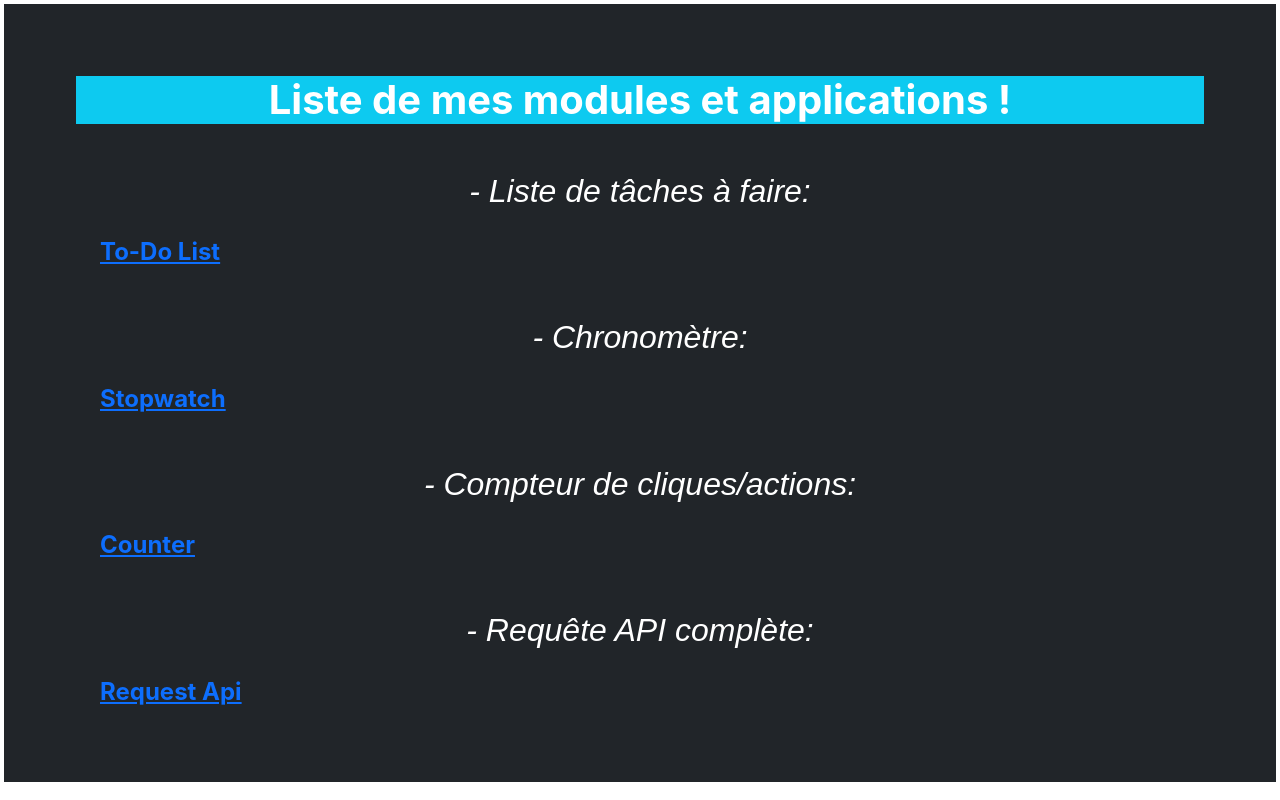
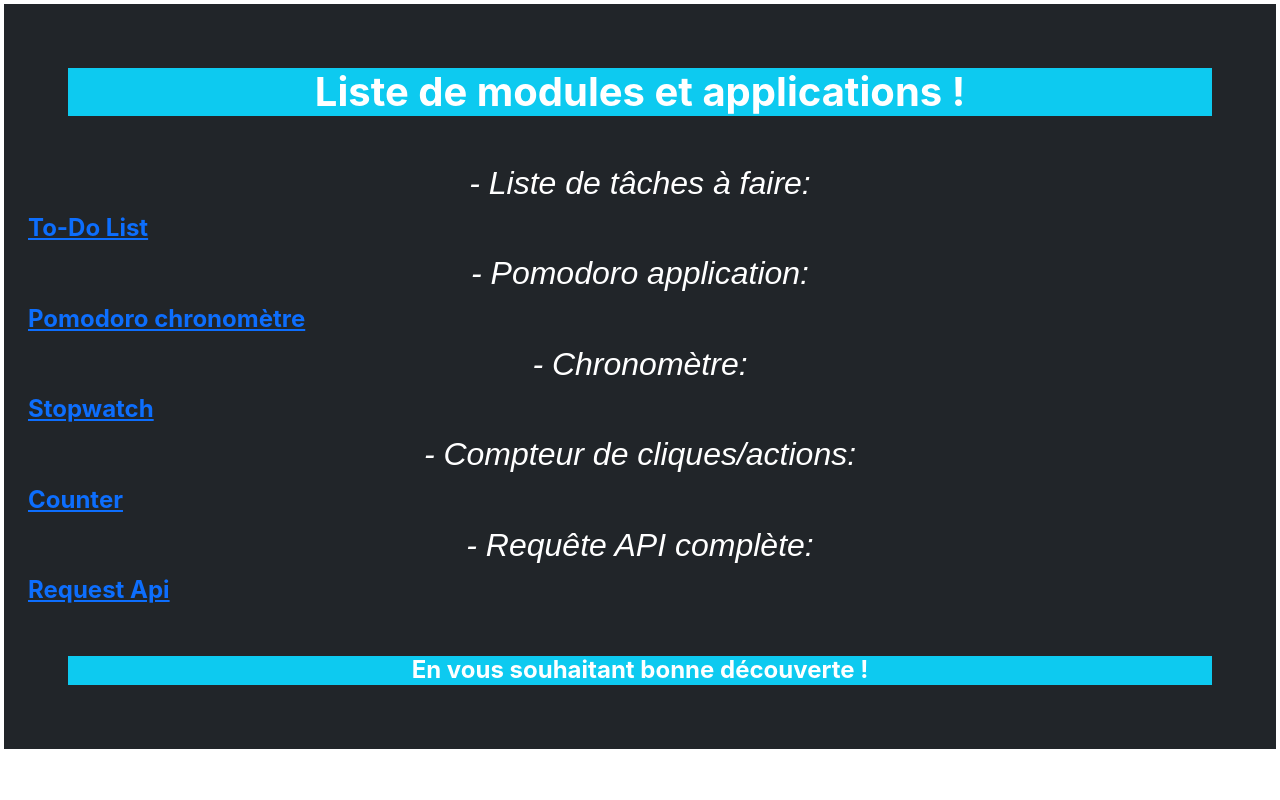
Before and after one commit to Louis75011/components-app-mobile, a React (Create React App) app: page / in a window 1280 px wide. Built offline with nearby package versions, Linux system fonts and the light colour scheme.

Commit message:
add pomodoroApp component function to the ReactApp

```diff
--- a/package.json
+++ b/package.json
@@ -42,6 +42,7 @@
   "devDependencies": {
     "@babel/plugin-proposal-decorators": "^7.18.2",
     "autoprefixer": "^10.4.7",
-    "postcss": "^8.4.14"
+    "postcss": "^8.4.14",
+    "prettier": "2.7.0"
   }
 }
--- a/src/App.js
+++ b/src/App.js
@@ -1,12 +1,13 @@
 import { Routes, Route } from "react-router-dom";
 import Home from "./components/Home.jsx";
 import ToDoList from "./components/ToDoList.jsx";
+import Pomodoro from "./components/Pomodoro.jsx";
 import Stopwatch from "./components/Stopwatch";
 import Counter from "./components/Counter";
 import RequestApi from "./components/RequestApi.jsx";
 import "bootstrap/dist/css/bootstrap.min.css";
 import "bootstrap/dist/js/bootstrap.bundle.min";
-import "./App.css";
+import "./style/App.css";
 
 export default function App() {
   return (
@@ -14,6 +15,7 @@ export default function App() {
       <Routes>
         <Route path="/" element={<Home />}></Route>
         <Route path="/todolist" element={<ToDoList />}></Route>
+        <Route path="/pomodoro" element={<Pomodoro />}></Route>
         <Route path="/stopwatch" element={<Stopwatch />}></Route>
         <Route path="/counter" element={<Counter />}></Route>
         <Route path="/requestapi" element={<RequestApi />}></Route>
--- a/src/components/Counter.jsx
+++ b/src/components/Counter.jsx
@@ -1,6 +1,7 @@
 import React, { useState } from "react";
 import { Link } from "react-router-dom";
-import "../App.css";
+import "../style/App.css";
+import "../style/Components.css";
 
 export default function Counter() {
   const [counter, setCounter] = useState(0);
@@ -21,6 +22,10 @@ export default function Counter() {
 
   return (
     <div className="counter">
+      <h2 className="text-success text-center m-5 fw-bold">
+        Liste des tâches à accomplir :
+      </h2>
+
       <span className="counter__output m-5">{counter}</span>
       <div className="btn__container">
         <button className="control__btn" onClick={increase}>
--- a/src/components/Home.jsx
+++ b/src/components/Home.jsx
@@ -1,41 +1,51 @@
 import React from "react";
 import { Link } from "react-router-dom";
-import "../App.css";
+import "../style/App.css";
 
 export default function Home() {
   return (
-    <div className="bg-dark text-white p-4 m-1">
+    <div className="bg-dark text-white p-3 m-1">
       <h1 className="text-center m-5 fw-bold bg-info">
-        Liste de mes modules et applications !
+        Liste de modules et applications !
       </h1>
 
-      <div className="m-5">
-        <h2 className="m-4 fst-italic">- Liste de tâches à faire:</h2>
-        <Link className="m-4 fw-bolder fs-4" to={`/todolist`}>
+      <div classeName="m-4">
+        <h2 className="m-2 fst-italic">- Liste de tâches à faire:</h2>
+        <Link className="m-2 fw-bolder fs-4" to={`/todolist`}>
           To-Do List
         </Link>
       </div>
 
-      <div className="m-5">
-        <h2 className="m-4 fst-italic">- Chronomètre:</h2>
-        <Link className="m-4 fw-bolder fs-4" to={`/stopwatch`}>
+      <div classeName="m-4">
+        <h2 className="m-2 fst-italic">- Pomodoro application:</h2>
+        <Link className="m-2 fw-bolder fs-4" to={`/pomodoro`}>
+          Pomodoro chronomètre
+        </Link>
+      </div>
+
+      <div classeName="m-4">
+        <h2 className="m-2 fst-italic">- Chronomètre:</h2>
+        <Link className="m-2 fw-bolder fs-4" to={`/stopwatch`}>
           Stopwatch
         </Link>
       </div>
 
-      <div className="m-5">
-        <h2 className="m-4 fst-italic">- Compteur de cliques/actions:</h2>
-        <Link className="m-4 fw-bolder fs-4" to={`/counter`}>
+      <div classeName="m-4">
+        <h2 className="m-2 fst-italic">- Compteur de cliques/actions:</h2>
+        <Link className="m-2 fw-bolder fs-4" to={`/counter`}>
           Counter
         </Link>
       </div>
 
-      <div className="m-5">
-        <h2 className="m-4 fst-italic">- Requête API complète:</h2>
-        <Link className="m-4 fw-bolder fs-4" to={`/requestapi`}>
+      <div classeName="m-4">
+        <h2 className="m-2 fst-italic">- Requête API complète:</h2>
+        <Link className="m-2 fw-bolder fs-4" to={`/requestapi`}>
           Request Api
         </Link>
       </div>
+      <h4 className="text-center m-5 fw-bold bg-info">
+        En vous souhaitant bonne découverte !
+      </h4>
     </div>
   );
 }
--- /dev/null
+++ b/src/components/Pomodoro.jsx
@@ -0,0 +1,41 @@
+import React, { useEffect, useState } from "react";
+import { Link } from "react-router-dom";
+
+export default function Pomodoro() {
+  const [secondsLeft, setSecondsLeft] = useState(25 * 60);
+  const [timer, setTimer] = useState();
+
+  const start = () => {
+    const timer = setInterval(() => {
+      setSecondsLeft((secondsLeft) => secondsLeft - 1);
+      if (secondsLeft === 0) {
+        clearInterval(timer);
+      }
+    }, 1000);
+    setTimer(timer);
+  };
+
+  useEffect(() => {
+    if (secondsLeft === 0) {
+      clearInterval(timer);
+    }
+  }, [secondsLeft, timer]);
+
+  useEffect(() => {
+    return () => clearInterval(timer);
+  }, [timer]);
+
+  return (
+    <div className="container">
+      <h2>Temps de travail et de repos:</h2>
+      <button className="btn-warning p-1 m-3 rounded" onClick={start}>
+        Lecture/Arrêt
+      </button>
+      <div className=" message pomodoro">{secondsLeft} Secondes restantes</div>
+
+      <Link className="d-flex" to={"/"}>
+        <button className="btn-primary m-5">Retour</button>
+      </Link>
+    </div>
+  );
+}
--- a/src/components/RequestApi.jsx
+++ b/src/components/RequestApi.jsx
@@ -1,6 +1,6 @@
 import React, { useState, useEffect } from "react";
 import { Link } from "react-router-dom";
-import "../App.css";
+import "../style/App.css";
 
 export default function RequestApi() {
   const [dataUsers, dataSetUsers] = useState([]);
@@ -26,9 +26,10 @@ export default function RequestApi() {
 
   return (
     <div>
-      <h2 className="text-center m-5 fw-bold fs-4">
-        Liste des utilisateurs de JSONplaceHolder/Typicode :
+      <h2 className="text-center text-success m-5 fw-bold fs-4">
+        Liste des utilisateurs via Typicode :
       </h2>
+
       {isError ? (
         <h3> Une erreur est survenue</h3>
       ) : (
@@ -40,6 +41,7 @@ export default function RequestApi() {
           ))}
         </ul>
       )}
+
       <Link className="d-flex" to={"/"}>
         <button className="btn-primary m-5">Retour</button>
       </Link>
--- a/src/components/Stopwatch.jsx
+++ b/src/components/Stopwatch.jsx
@@ -20,7 +20,7 @@ const Stopwatch = () => {
 
   return (
     <div className="stopwatch">
-      <h2 className="text-success">Compteur de temps en or:</h2>
+      <h2 className="text-success">Compteur de temps or :</h2>
 
       <div class="circle gold">
         <div className="time">
--- a/src/components/ToDoList.jsx
+++ b/src/components/ToDoList.jsx
@@ -1,7 +1,7 @@
 import React, { useState } from "react";
 import { Link } from "react-router-dom";
-import data from "../dataToDo.json";
-import "../App.css";
+import data from "../services/dataToDo.json";
+import "../style/App.css";
 
 export default function ToDoList() {
   const [toDoList, setToDoList] = useState(data);
@@ -38,7 +38,7 @@ export default function ToDoList() {
   const HeaderTitle = () => {
     return (
       <header className="text-center m-5 fw-bold">
-        <h1>To Do List</h1>
+        <h2 className="text-success">Liste des tâches à accomplir :</h2>
       </header>
     );
   };
--- a/src/dataToDo.json
+++ b/src/services/dataToDo.json
@@ -53,15 +53,5 @@
     "id": 11,
     "task": "Take nap",
     "complete": true
-  },
-  {
-    "id": 12,
-    "task": "Read book",
-    "complete": true
-  },
-  {
-    "id": 13,
-    "task": "Exercise",
-    "complete": false
   }
 ]
--- /dev/null
+++ b/src/style/App.css
@@ -0,0 +1,43 @@
+.App {
+  text-align: center;
+}
+
+.App-logo {
+  height: 40vmin;
+  pointer-events: none;
+}
+
+@media (prefers-reduced-motion: no-preference) {
+  .App-logo {
+    animation: App-logo-spin infinite 20s linear;
+  }
+}
+
+.App-header {
+  background-color: #282c34;
+  min-height: 100vh;
+  display: flex;
+  flex-direction: column;
+  align-items: center;
+  justify-content: center;
+  font-size: calc(10px + 2vmin);
+  color: white;
+}
+
+.App-link {
+  color: #61dafb;
+}
+
+@keyframes App-logo-spin {
+  from {
+    transform: rotate(0deg);
+  }
+
+  to {
+    transform: rotate(360deg);
+  }
+}
+
+div > a > button {
+  margin: 2rem;
+}
```
Also changed, not shown: src/App.css (deleted, +0 -104 lines), src/style/Components.css (+99 -5 lines), 2 other files (tests, documents, lock files or other folders).
